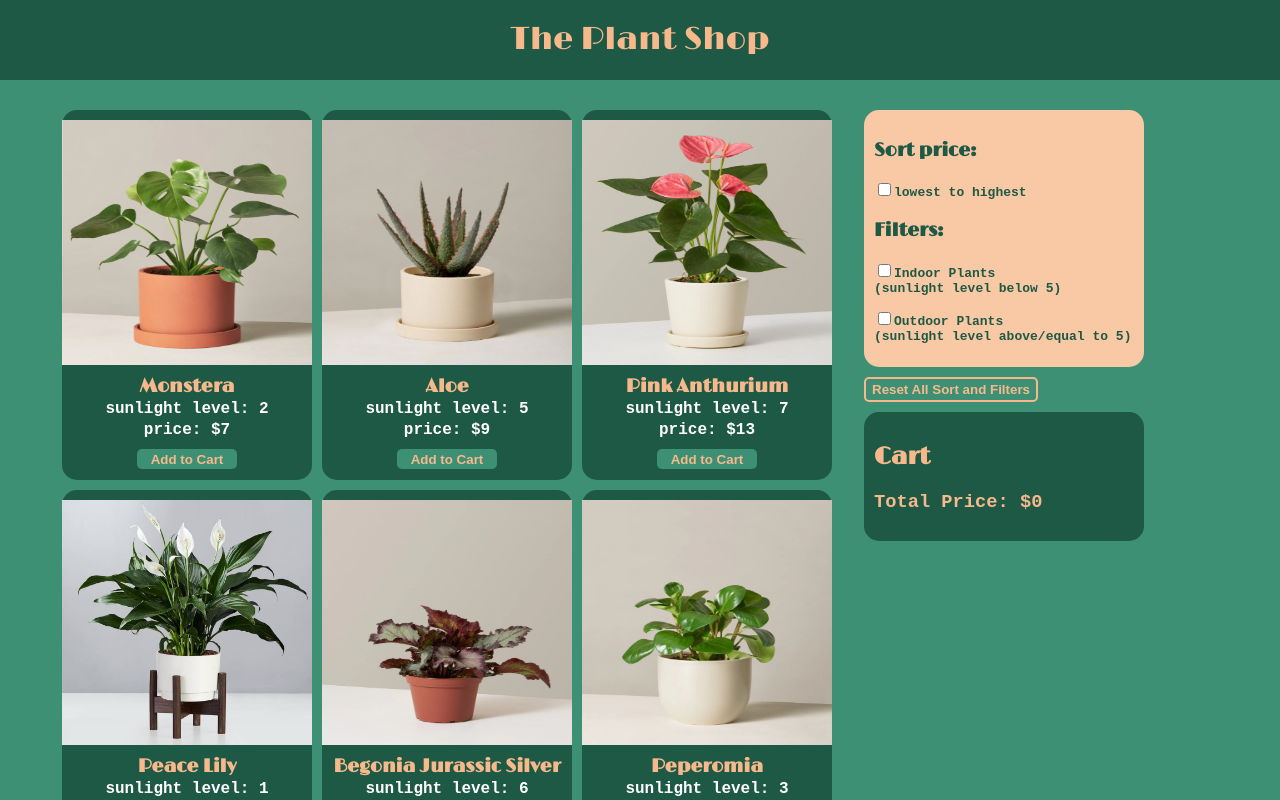
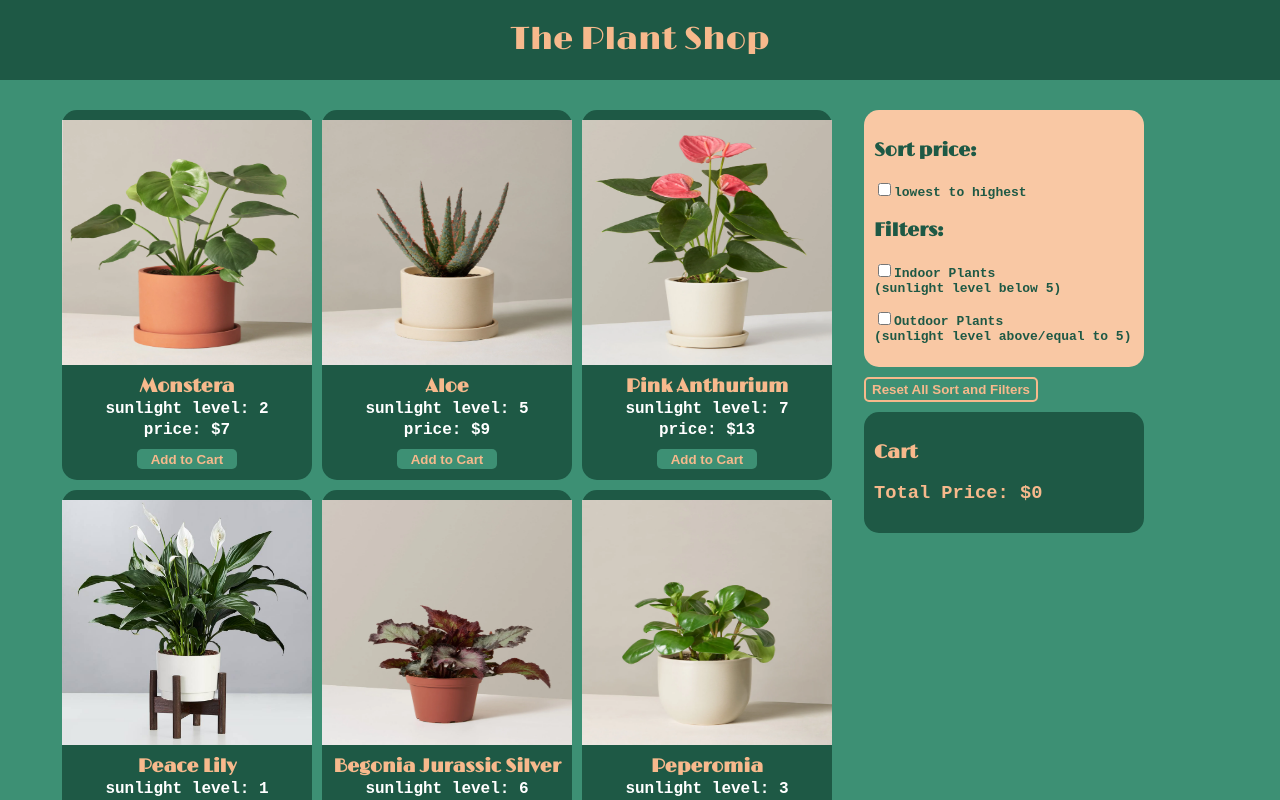
Before and after one commit to roundcapybara121/development-project, a React (Create React App) app: page / in a window 1280 px wide. Shown: the top 800 px of the page. Built offline with nearby package versions, Linux system fonts and the light colour scheme; the HTML template or start-up script is replaced by a standard one; a web font is replaced by a local one.

Commit message:
cart font

```diff
--- a/src/App.js
+++ b/src/App.js
@@ -132,7 +132,7 @@ function App() {
 
           <div className="cart">
             <div className="inner-cart">
-              <h2 className="cart-text">Cart</h2>
+              <h3 className="cart-text">Cart</h3>
               <h3>Total Price: ${count}</h3>
               <p className="cart-item">{cart.map((item, index) => (<p><button className="remove-button" onClick={() => { setCart(cart.filter((item, itemIndex) => itemIndex != index)); setCount(count - plantData.find(x => x.name === item).price) }}>X</button> {item}</p>))}</p>
             </div>
```
